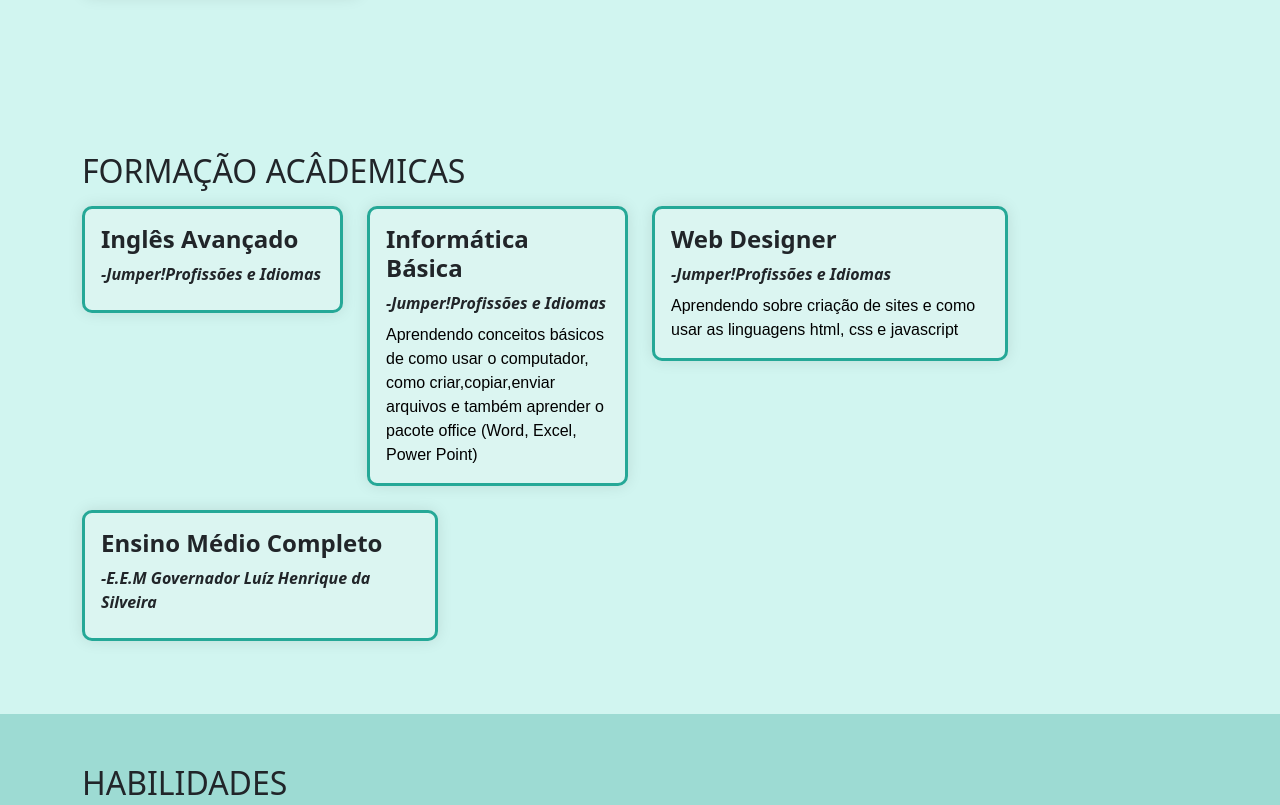
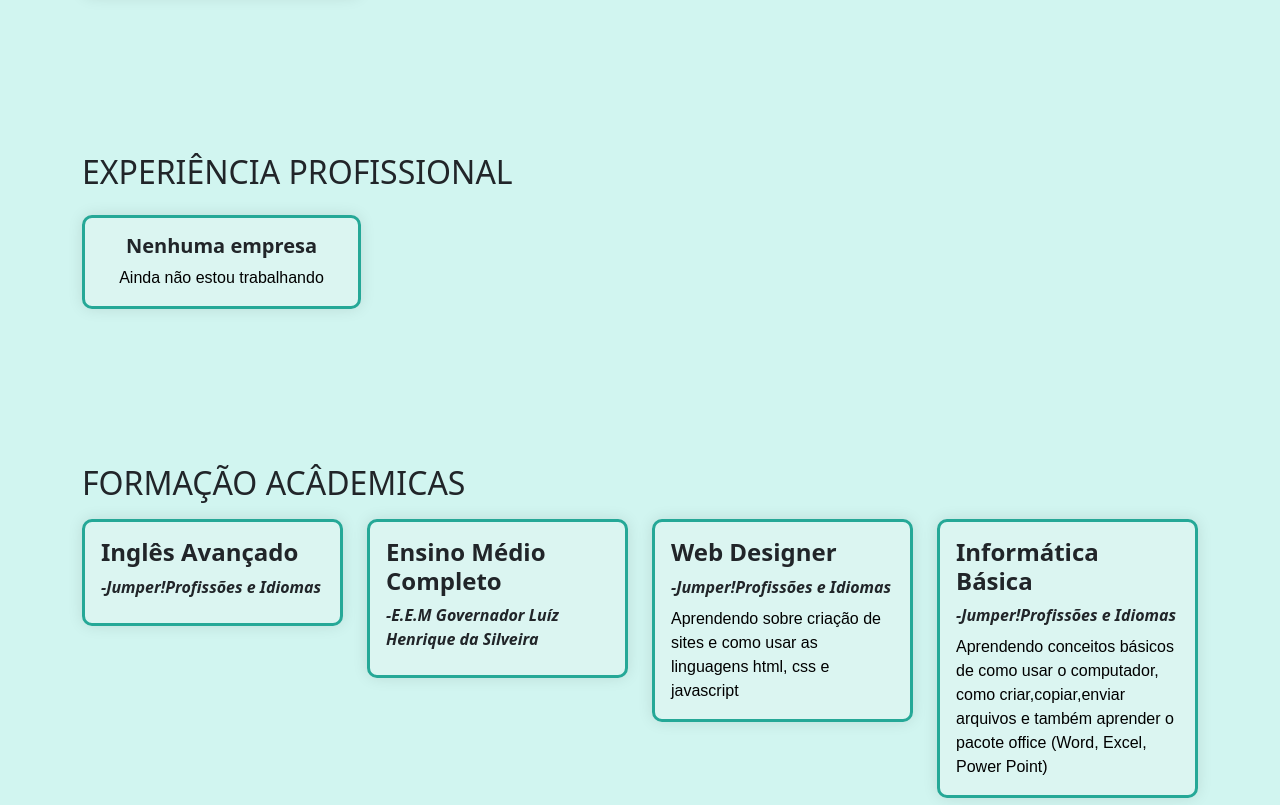
Before and after one commit to vinicius835/avaliacao, a plain HTML site: page index.html in a window 1280 px wide. Shown: the part 1007-1812 px from the top of the page. Drawn offline with nearby package versions, Linux system fonts and the light colour scheme.

Commit message:
Update index.html

```diff
--- a/index.html
+++ b/index.html
@@ -79,10 +79,19 @@
       </div>
     </div>
   </section>
+<section id="experiencia" class="container mt-5 mb-5 ">
+    <h2 class="text-uppercase">Experiência Profissional</h2>
+    <div class="card text-center card-mod col-lg-3 rounded-left mt-4 mb-2">
+      <div class="card-body">
+        <h5 class="card-title">Nenhuma empresa</h5>
+        <p class="card-text text-change">Ainda não estou trabalhando</p>
+      </div>
+    </div>
+  </section>
   <section id="formacao"class="container ">
   <h2 class="text-uppercase">Formação Acâdemicas</h2>
   <div class="row mt-3">
-    <div class="col-lg-3 mb-4 ml-2 mr-2">
+    <div class="col-lg-3 col-md-4 col-sm-6">
       <div class="card card-mod">
       <div class="card-body">
         <h4 class="card-title">Inglês Avançado</h4>
@@ -91,16 +100,16 @@
       </div>
     </div>
   </div>
-    <div class=" col-lg-3 mb-4  ml-2 mr-2">
+    <div class=" col-lg-3 col-md-4 col-sm-6">
       <div class="card card-mod">
       <div class="card-body">
-        <h4 class="card-title">Informática Básica</h4>
-        <p class="card-title"><cite>-Jumper!Profissões e Idiomas</cite></p>
-        <p class="card-text text-change">Aprendendo conceitos básicos de como usar o computador, como criar,copiar,enviar arquivos e também aprender o pacote office (Word, Excel, Power Point)</p>
+        <h4 class="card-title">Ensino Médio Completo</h4>
+        <p class="card-title"><cite>-E.E.M Governador Luíz Henrique da Silveira</cite></p>
+        <p class="card-text text-change"></p>
       </div>
     </div>
   </div>
-    <div class="col-md-4 mb-4  ml-2 mr-2">
+    <div class="col-lg-3 col-md-4 col-sm-6">
       <div class="card card-mod">
       <div class="card-body">
         <h4 class="card-title">Web Designer</h4>
@@ -109,17 +118,19 @@
       </div>
     </div>
   </div>
-    <div class="col-md-4 mb-4  ml-2 mr-2">
+    <div class="col-lg-3 col-md-4 col-sm-6">
       <div class="card card-mod">
       <div class="card-body">
-        <h4 class="card-title">Ensino Médio Completo</h4>
-        <p class="card-title"><cite>-E.E.M Governador Luíz Henrique da Silveira</cite></p>
-        <p class="card-text text-change"></p>
+
+        <h4 class="card-title">Informática Básica</h4>
+        <p class="card-title"><cite>-Jumper!Profissões e Idiomas</cite></p>
+        <p class="card-text text-change">Aprendendo conceitos básicos de como usar o computador, como criar,copiar,enviar arquivos e também aprender o pacote office (Word, Excel, Power Point)</p>
       </div>
     </div>
   </div>
   </div>
   </section>
+
 
 
 <section id="habilidades" class=" bg-dark-perl">
```
